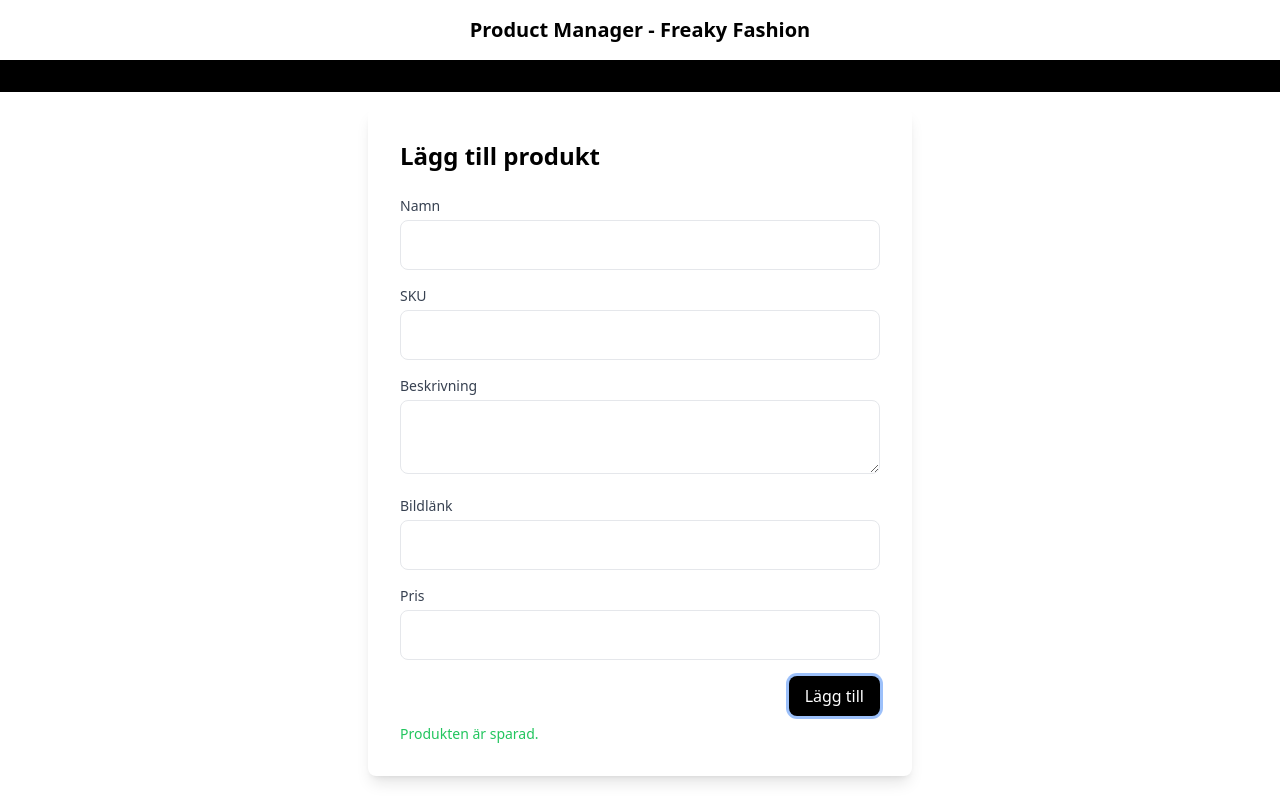
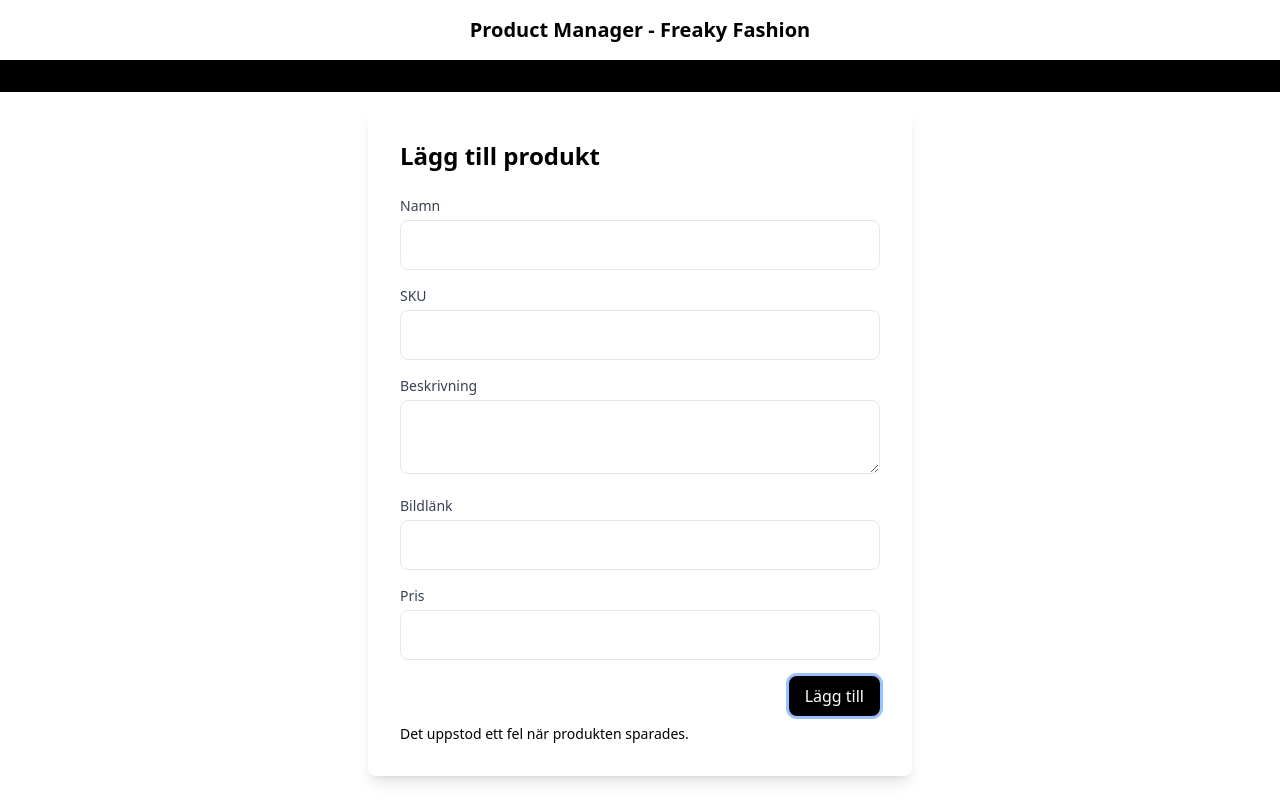
Before and after one commit to TKprinz/FreakyFashionReactClient, a React (Create React App) app: page /produktskapande in a window 1280 px wide. Both pictures are taken after typing "Sample", "Sample", "Sample", "Sample", "5" into the empty fields and a click on the button "Lägg till". Built offline with nearby package versions, Linux system fonts and the light colour scheme; no server answers.

Commit message:
Ability to not duplicate product with same SKU

```diff
--- a/src/App.js
+++ b/src/App.js
@@ -1,8 +1,8 @@
 import React, { useState, useEffect } from "react";
+import { BrowserRouter, Route, Routes, Link } from "react-router-dom";
 import ProductForm from "./components/Forms/ProductForm";
 import SearchBar from "./components/Search/SearchBar";
 import Login from "./components/Login/Login";
-import { BrowserRouter, Route, Routes, Link } from "react-router-dom";
 
 function App() {
   const [isLoggedIn, setIsLoggedIn] = useState(false);
@@ -29,7 +29,7 @@
         console.log(newToken);
       })
       .catch((error) => {
-        console.error("Fel vid tillägg av användare:", error);
+        console.error("Fel vid inloggning:", error);
       });
   }, []);
 
@@ -54,18 +54,20 @@
       body: JSON.stringify(product),
     })
       .then((response) => {
-        if (response.status === 201) {
-          setMessage("Produkten har sparats.");
+        if (response.ok) {
           return response.json();
         } else {
-          setMessage("Det uppstod ett fel när produkten sparades.");
-          throw Error("Sparningsfel");
+          // Om det inte är en lyckad respons (status är inte 2xx), kasta ett fel
+          throw new Error("Något gick fel vid sparandet av produkten.");
         }
       })
       .then((newProduct) => {
+        // Uppdatera produkterna med den nya produkten
         setProducts([...products, newProduct]);
+        setMessage("Produkten har sparats.");
       })
       .catch((error) => {
+        // Felhantering om något går fel i fetch eller vid parsning av respons
         setMessage("Det uppstod ett fel när produkten sparades.");
         console.error(error);
       });
@@ -90,8 +92,7 @@
   };
 
   const handleDelete = (productId) => {
-    setProducts(null);
-
+    setProducts([]);
     const confirmed = window.confirm(
       "Är du säker på att du vill radera produkten?"
     );
@@ -99,7 +100,7 @@
       return;
     }
     fetch(`https://localhost:8000/products/${productId}`, {
-      method: "delete",
+      method: "DELETE",
       headers: {
         Authorization: `Bearer ${token}`,
       },
@@ -156,7 +157,7 @@
             <Route path="/" element={<Login onLogin={handleLogin} />} />
             <Route
               path="/produktskapande"
-              element={<ProductForm onAdd={handleOnAdd} />}
+              element={<ProductForm onAdd={handleOnAdd} message={message} />}
             />
             <Route
               path="/sok"
@@ -165,6 +166,7 @@
                   onSearch={handleSearch}
                   result={products}
                   onDelete={handleDelete}
+                  setResults={setProducts}
                 />
               }
             />
--- a/src/components/Forms/ProductForm.jsx
+++ b/src/components/Forms/ProductForm.jsx
@@ -1,6 +1,6 @@
 import React, { useState } from "react";
 
-const ProductForm = ({ onAdd }) => {
+const ProductForm = ({ onAdd, message }) => {
   const initialFormData = {
     productName: "",
     stockKeepingUnit: "",
@@ -27,7 +27,7 @@
     try {
       // Simulera ett asynkront Web API-anrop (ersätt detta med ditt eget API-anrop)
       await new Promise((resolve) => setTimeout(resolve, 1000)); // Simulera en 1 sekunds fördröjning
-
+      console.log(message);
       onAdd(formData);
       setIsProductSaved(true);
       setTimeout(() => {
@@ -141,11 +141,11 @@
           </button>
         </div>
 
-        {isProductSaved && (
-          <div className="text-green-500 mt-2 text-sm">
-            Produkten är sparad.
-          </div>
-        )}
+        <div>
+          {message && (
+            <div className="text-black-500 mt-2 text-sm">{message}</div>
+          )}
+        </div>
       </form>
     </div>
   );
```
